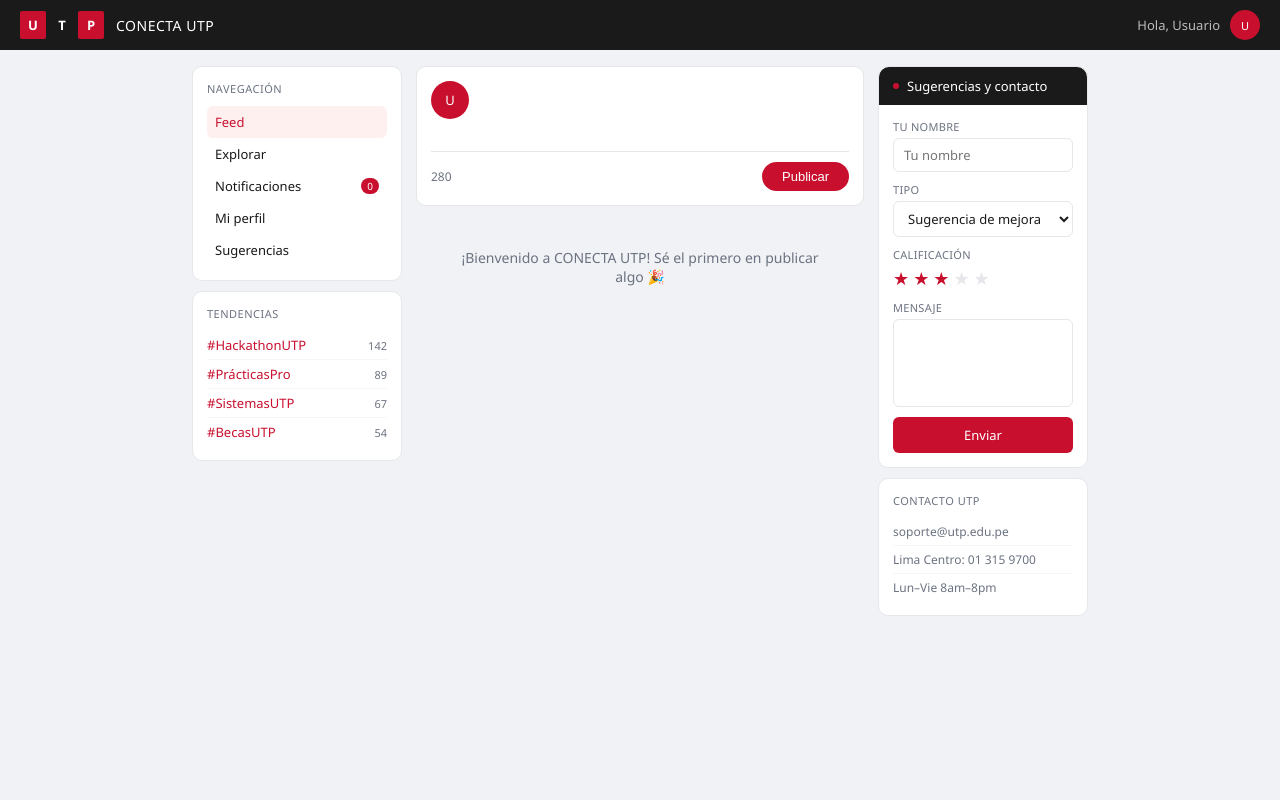
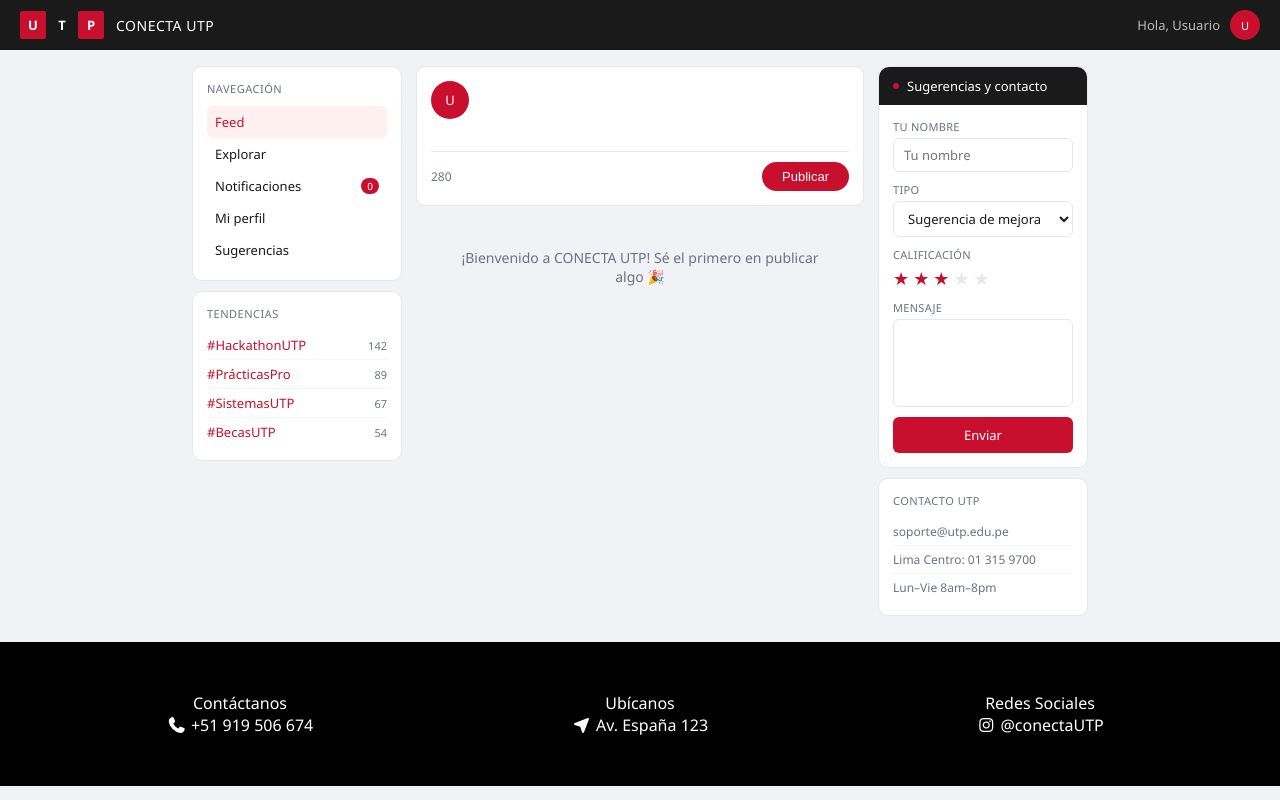
Before and after one commit to MilagritosTafur/Red-Social-Basica, a plain HTML site: page La página/index.html in a window 1280 px wide. Drawn offline with Linux system fonts and the light colour scheme.

Commit message:
Footer agregado con emoticones

```diff
--- a/La página/Style/style.css
+++ b/La página/Style/style.css
@@ -553,3 +553,21 @@
 
 /* Sección de mis posts */
 .perfil-posts { display: flex; flex-direction: column; gap: 10px; }
+
+footer{
+  background-color: black;
+  padding: 50px;
+  color: white;
+  text-align: center;
+}
+
+.contenedor-flex {
+  display: flex; /* Activa el modo flex */
+  gap: 20px;     /* Espacio entre columnas */
+}
+
+.columna {
+  flex: 1;       /* Hace que las 3 columnas tengan el mismo ancho */
+  background-color: black;
+  padding: 0px;
+}
--- a/La página/index.html
+++ b/La página/index.html
@@ -5,6 +5,7 @@
   <meta name="viewport" content="width=device-width, initial-scale=1.0">
   <title>CONECTA UTP</title>
   <link rel="stylesheet" href="Style/style.css">
+  <link rel="stylesheet" href="https://cdnjs.cloudflare.com/ajax/libs/font-awesome/7.0.0/css/all.min.css" integrity="sha512-DxV+EoADOkOygM4IR9yXP8Sb2qwgidEmeqAEmDKIOfPRQZOWbXCzLC6vjbZyy0vPisbH2SyW27+ddLVCN+OMzQ==" crossorigin="anonymous" referrerpolicy="no-referrer" />
 </head>
 <body>
 
@@ -149,4 +150,26 @@
   <script src="js/storage.js"></script>
   <script src="js/app.js"></script>
 </body>
+
+<footer>
+  <div class="contenedor-flex">
+    <div class="columna">Contáctanos</div>
+    <div class="columna">Ubícanos</div>
+    <div class="columna">Redes Sociales</div>
+  </div>
+  <div class="contenedor-flex">
+    <div class="columna">
+      <i class="fa-solid fa-phone"></i>
+      +51 919 506 674
+    </div>
+    <div class="columna">
+      <i class="fa-solid fa-location-arrow"></i>
+      Av. España 123
+    </div>
+    <div class="columna">
+      <i class="fa-brands fa-instagram"></i>
+      @conectaUTP
+    </div>
+  </div>
+</footer>
 </html>
```
